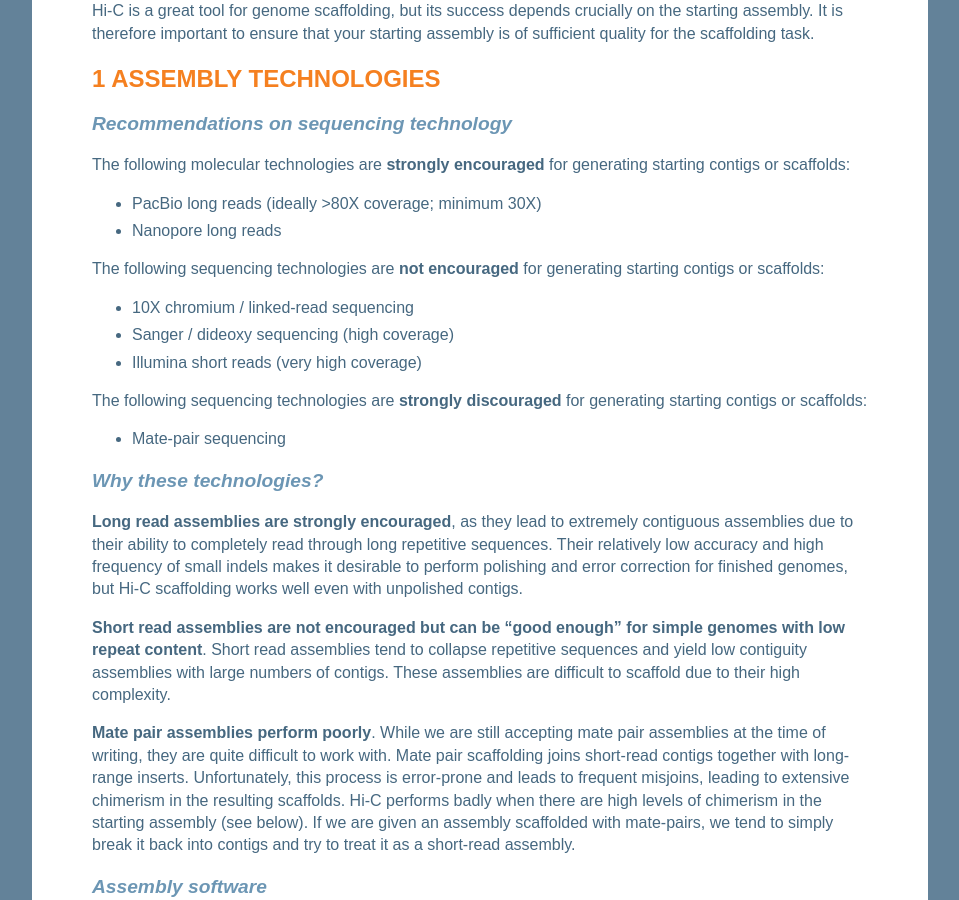
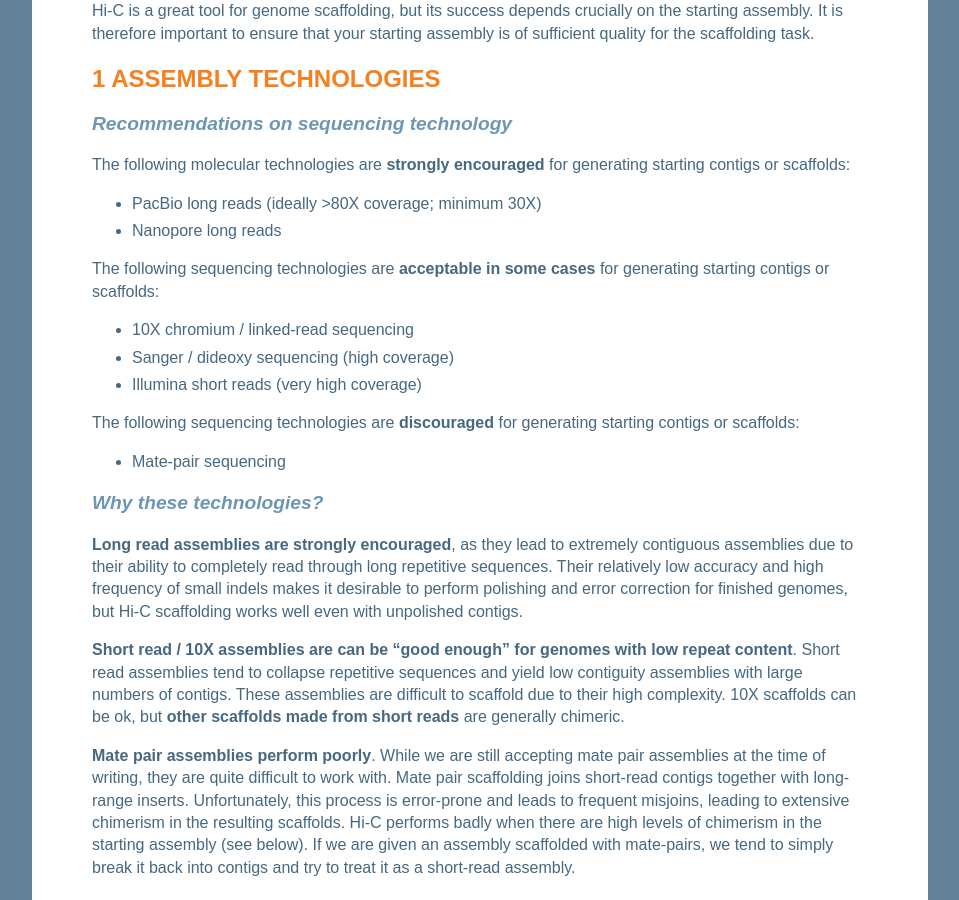
Before and after one commit to phasegenomics/phasegenomics.github.io, a Jekyll site: the page built from _posts/2018-09-20-starting-assembly-guidelines.md, in a window 1280 px wide and 900 px high, scrolled down 262 px. Shown: the whole window, without its empty margins (160-1119 px from the left). Built offline with Jekyll 4.4.1, drawn with Linux system fonts in a browser that asks for light colours.

Commit message:
responding to comments - encouraged/discouraged

```diff
--- a/_posts/2018-09-20-starting-assembly-guidelines.md
+++ b/_posts/2018-09-20-starting-assembly-guidelines.md
@@ -16,20 +16,20 @@
 * PacBio long reads (ideally >80X coverage; minimum 30X)
 * Nanopore long reads
 
-The following sequencing technologies are __not encouraged__ for generating starting contigs or scaffolds:
+The following sequencing technologies are __acceptable in some cases__ for generating starting contigs or scaffolds:
 
 * 10X chromium / linked-read sequencing
 * Sanger / dideoxy sequencing (high coverage)
 * Illumina short reads (very high coverage)
 
-The following sequencing technologies are __strongly discouraged__ for generating starting contigs or scaffolds:
+The following sequencing technologies are __discouraged__ for generating starting contigs or scaffolds:
 
 * Mate-pair sequencing
 
 ### Why these technologies?
 __Long read assemblies are strongly encouraged__, as they lead to extremely contiguous assemblies due to their ability to completely read through long repetitive sequences. Their relatively low accuracy and high frequency of small indels makes it desirable to perform polishing and error correction for finished genomes, but Hi-C scaffolding works well even with unpolished contigs.
 
-__Short read assemblies are not encouraged but can be "good enough" for simple genomes with low repeat content__. Short read assemblies tend to collapse repetitive sequences and yield low contiguity assemblies with large numbers of contigs. These assemblies are difficult to scaffold due to their high complexity.
+__Short read / 10X assemblies are can be "good enough" for genomes with low repeat content__. Short read assemblies tend to collapse repetitive sequences and yield low contiguity assemblies with large numbers of contigs. These assemblies are difficult to scaffold due to their high complexity. 10X scaffolds can be ok, but __other scaffolds made from short reads__ are generally chimeric.
 
 __Mate pair assemblies perform poorly__. While we are still accepting mate pair assemblies at the time of writing, they are quite difficult to work with. Mate pair scaffolding joins short-read contigs together with long-range inserts. Unfortunately, this process is error-prone and leads to frequent misjoins, leading to extensive chimerism in the resulting scaffolds. Hi-C performs badly when there are high levels of chimerism in the starting assembly (see below). If we are given an assembly scaffolded with mate-pairs, we tend to simply break it back into contigs and try to treat it as a short-read assembly.
 
```
